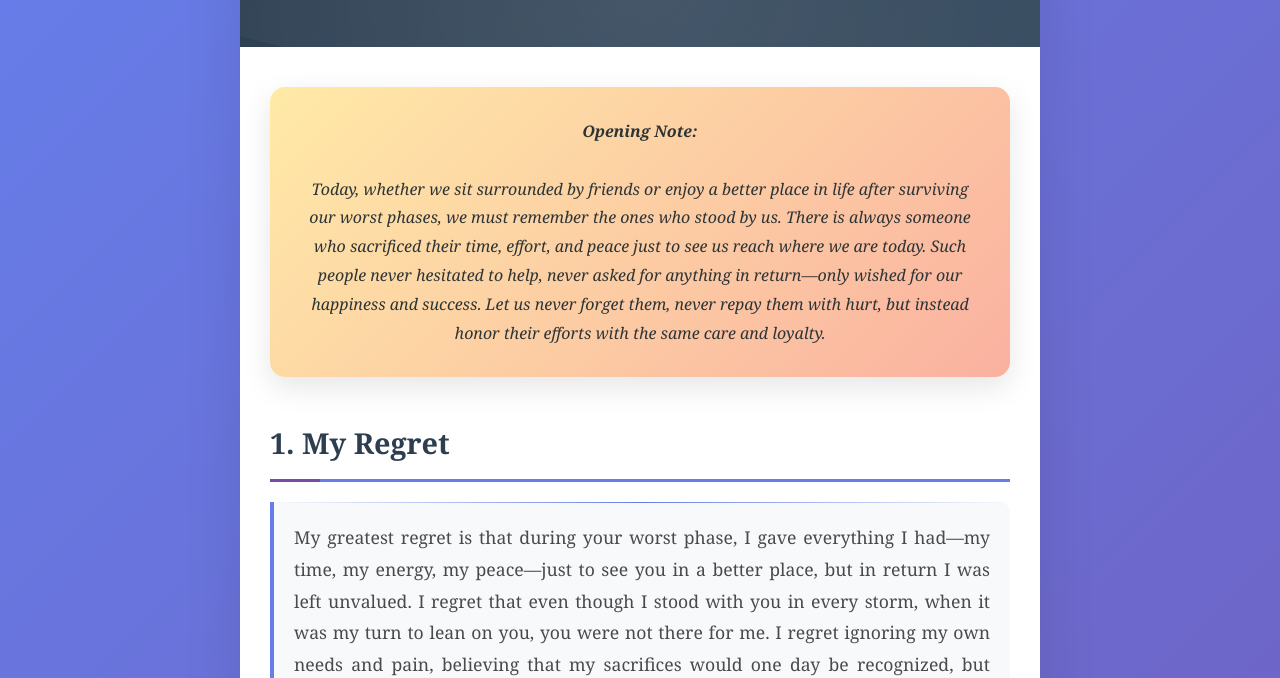
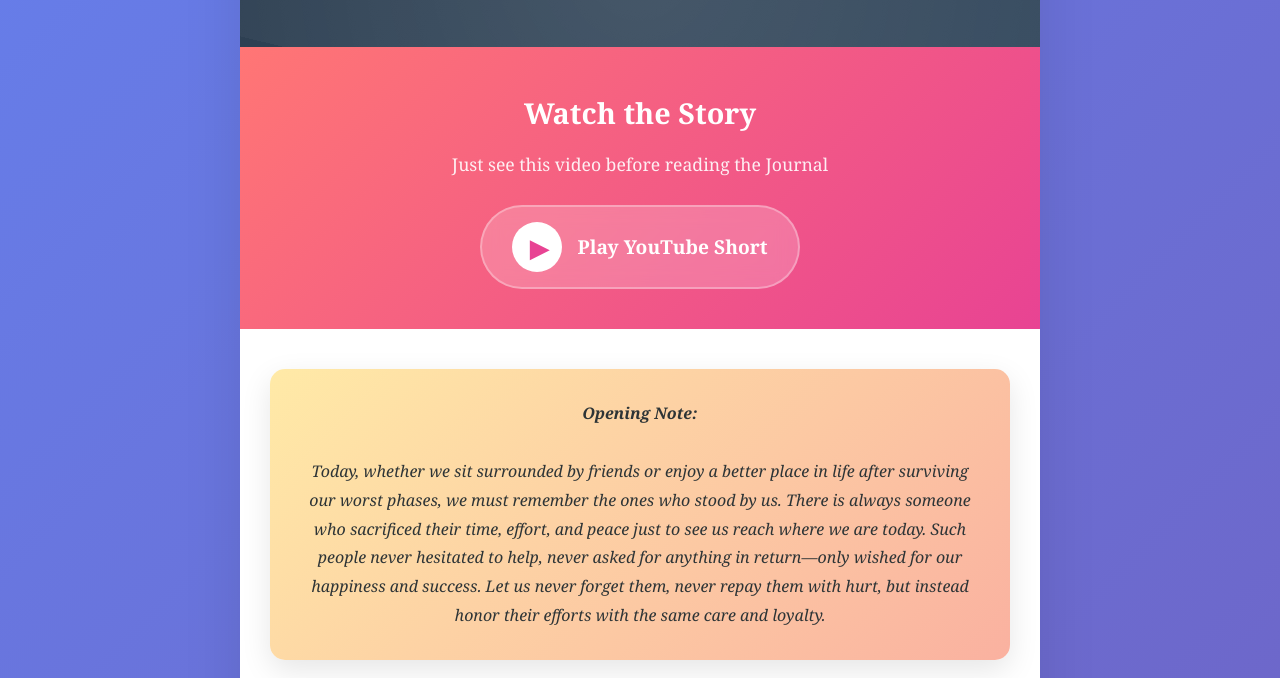
Before and after one commit to NikhilYadav04/personal, a plain HTML site: page index.html in a window 1280 px wide. Shown: the part 135-813 px from the top of the page. Drawn offline with Linux system fonts and the light colour scheme.

Commit message:
video section

```diff
--- a/index.html
+++ b/index.html
@@ -205,6 +205,59 @@
         font-style: italic;
       }
 
+      .video-section {
+        background: linear-gradient(135deg, #ff7675 0%, #e84393 100%);
+        padding: 40px 30px;
+        text-align: center;
+        color: white;
+      }
+
+      .video-container h3 {
+        font-size: 1.8rem;
+        margin-bottom: 10px;
+      }
+
+      .video-container p {
+        margin-bottom: 25px;
+        opacity: 0.9;
+        font-size: 1.1rem;
+      }
+
+      .video-link {
+        display: inline-flex;
+        align-items: center;
+        gap: 15px;
+        background: rgba(255, 255, 255, 0.2);
+        padding: 15px 30px;
+        border-radius: 50px;
+        text-decoration: none;
+        color: white;
+        font-size: 1.2rem;
+        font-weight: bold;
+        transition: all 0.3s ease;
+        backdrop-filter: blur(10px);
+        border: 2px solid rgba(255, 255, 255, 0.3);
+      }
+
+      .video-link:hover {
+        background: rgba(255, 255, 255, 0.3);
+        transform: translateY(-3px);
+        box-shadow: 0 10px 30px rgba(0, 0, 0, 0.2);
+      }
+
+      .play-button {
+        background: white;
+        color: #e84393;
+        width: 50px;
+        height: 50px;
+        border-radius: 50%;
+        display: flex;
+        align-items: center;
+        justify-content: center;
+        font-size: 1.5rem;
+        padding-left: 3px;
+      }
+
       /* Responsive Design */
       @media (max-width: 768px) {
         body {
@@ -275,6 +328,21 @@
     <div class="container">
       <div class="header">
         <h1>Grief Journal</h1>
+      </div>
+
+      <div class="video-section">
+        <div class="video-container">
+          <h3>Watch the Story</h3>
+          <p>Just see this video before reading the Journal</p>
+          <a
+            href="https://youtube.com/shorts/jjz6qumNWLc?feature=shared"
+            target="_blank"
+            class="video-link"
+          >
+            <div class="play-button">▶</div>
+            <span>Play YouTube Short</span>
+          </a>
+        </div>
       </div>
 
       <div class="content">
```
